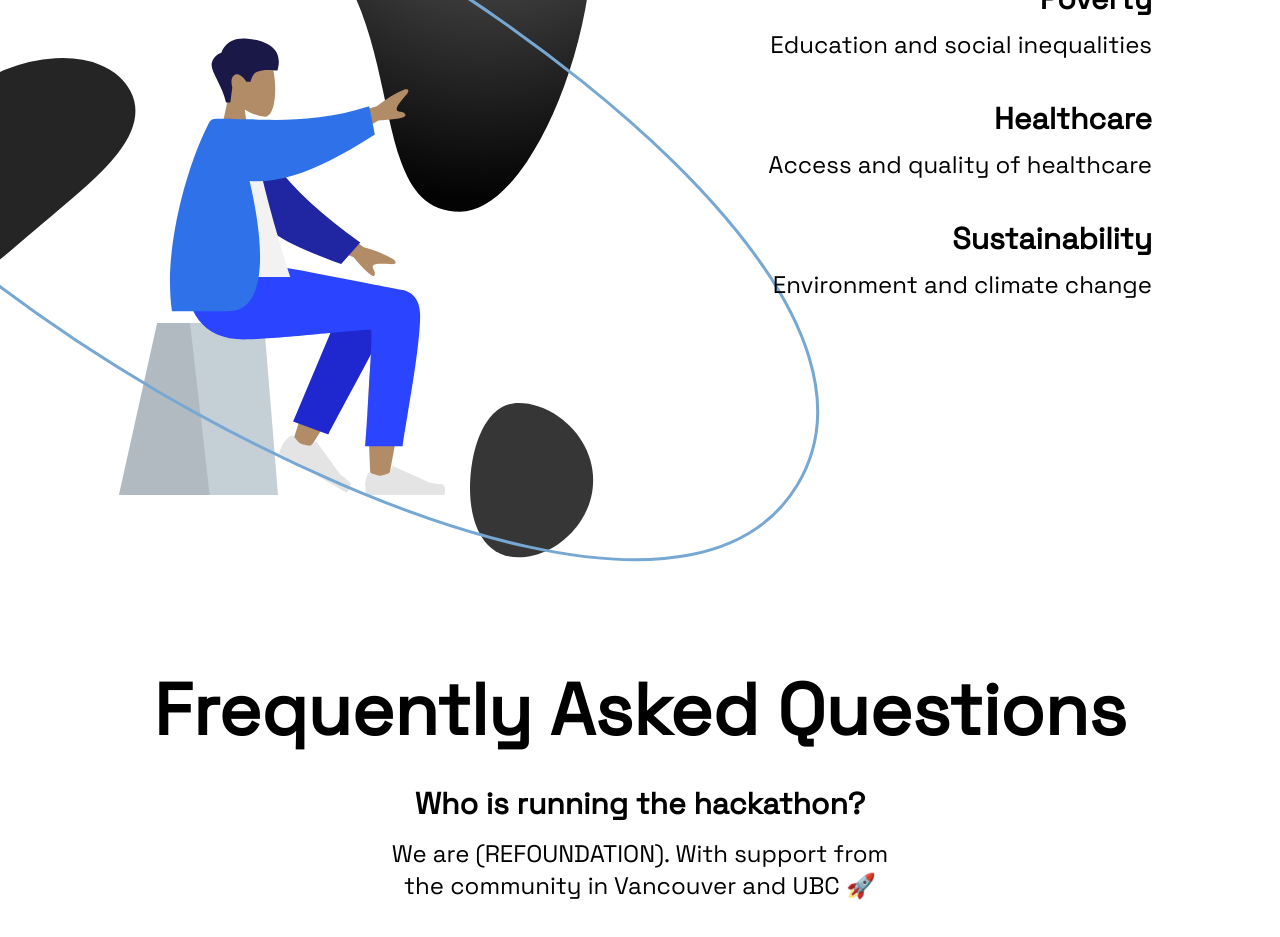
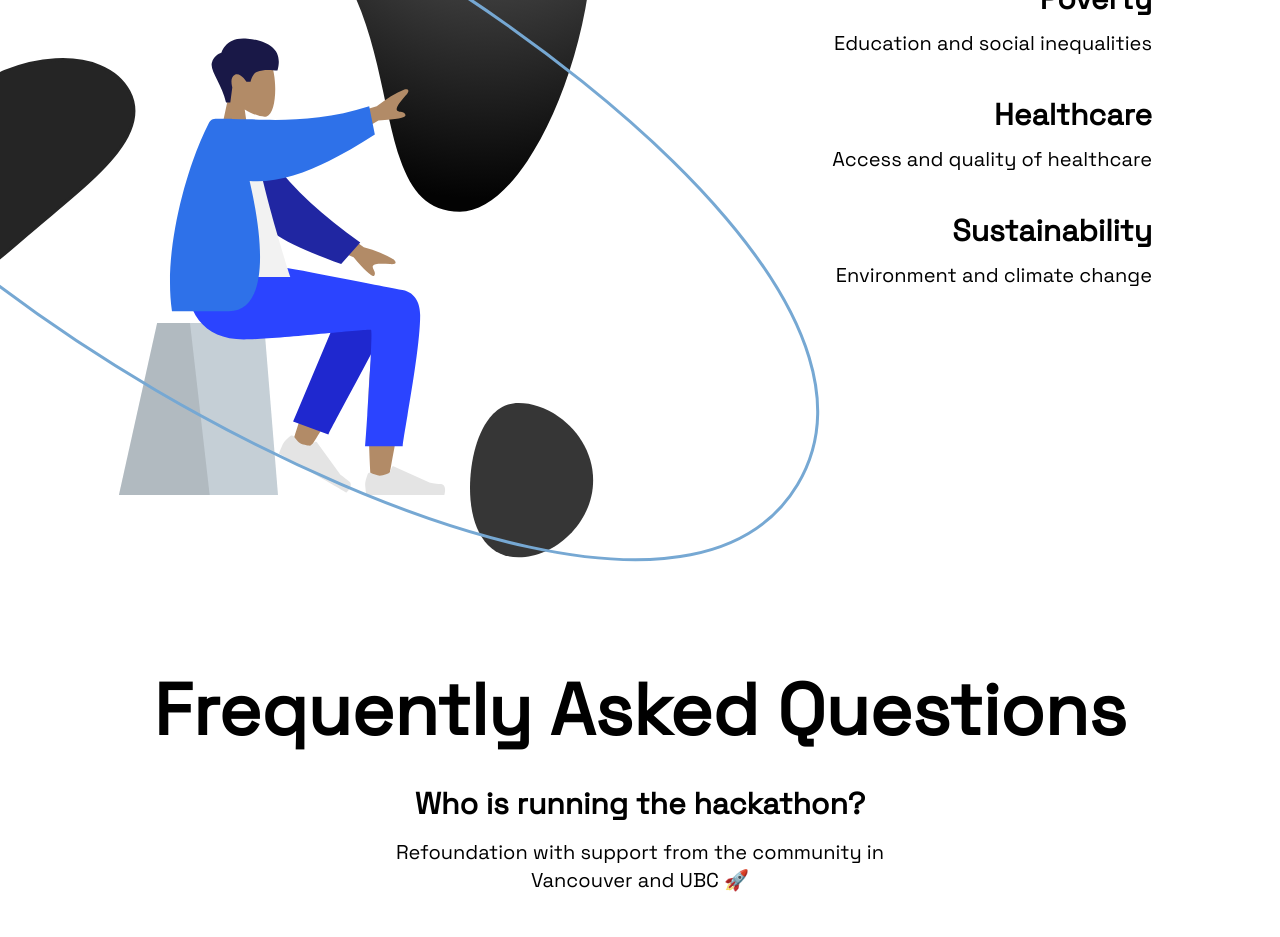
Before and after one commit to jerryq0101/BUILD-23-website, a Next.js app in the folder src/: page / in a window 1280 px wide. Shown: the part 2380-3317 px from the top of the page. Built offline with nearby package versions, Linux system fonts and the light colour scheme.

Commit message:
Changes SEO, Text size and content

```diff
--- a/src/pages/_document.js
+++ b/src/pages/_document.js
@@ -16,6 +16,15 @@ function MyDocument() {
         <meta name="twitter:title" content="BUILD&apos;23 - Vancouver Hackathon" />
         <meta name="twitter:description" content="BUILD, hosted by Refoundation, is a hackathon that engages the young minds from Vancouver to solve the most pressing issues of today&apos;s society." />
         <meta name="twitter:image" content="/Twitter-card.png" />
+
+        <meta name="title" content="BUILD23" />
+        <meta name="description" content="BUILD, hosted by Refoundation, is a hackathon that engages the young minds from Vancouver to solve the most pressing issues of today&apos;s society." />
+        <meta name="keywords" content="Hackathon, Vancouver, UBC, Emerging technology, Blockchain, AI, Sustainability"/>
+        <meta name="robots" content="index, follow"/>
+        <meta http-equiv="Content-Type" content="text/html; charset=utf-8"/>
+        <meta name="language" content="English"/>
+        <meta name="revisit-after" content="5 days"/>
+
       </Head>
       <body>
         <Main />
--- a/src/pages/index.js
+++ b/src/pages/index.js
@@ -78,19 +78,19 @@ export default function Home() {
             <div className="pt-5 lg:pt-20 mx-0 sm:mx-8 md:mx-0">
               <div className="pb-5 lg:pb-10">
                 <p className="font-bold text-2xl md:text-3xl">Poverty</p>
-                <p className="pt-3 text-xl md:text-2xl">
+                <p className="pt-3 text-xl md:text-xl">
                   Education and social inequalities
                 </p>
               </div>
               <div className="pb-5 lg:pb-10">
                 <p className="font-bold text-2xl md:text-3xl">Healthcare</p>
-                <p className="pt-3 text-xl md:text-2xl">
+                <p className="pt-3 text-xl md:text-xl">
                   Access and quality of healthcare
                 </p>
               </div>
               <div className="pb-5 lg:pb-10">
                 <p className="font-bold text-xl md:text-3xl">Sustainability</p>
-                <p className="pt-3 text-xl md:text-2xl">
+                <p className="pt-3 text-xl md:text-xl">
                   Environment and climate change
                 </p>
               </div>
@@ -106,7 +106,7 @@ export default function Home() {
           <div className="pt-10 flex flex-wrap flex-grow flex-col">
             <FaqSection
               q="Who is running the hackathon?"
-              a="We are (REFOUNDATION). With support from the community in
+              a="Refoundation with support from the community in
                   Vancouver and UBC 🚀"
             />
             <FaqSection
--- a/src/partials/faq.js
+++ b/src/partials/faq.js
@@ -5,7 +5,7 @@ export default function FaqSection(props) {
         {props.q}
       </p>
       <div className="items-center justify-center flex">
-        <p className="text-center text-xl pb-4 max-w-lg md:text-2xl">
+        <p className="text-center text-xl pb-4 max-w-lg md:text-xl">
           {props.a}
         </p>
       </div>
```
